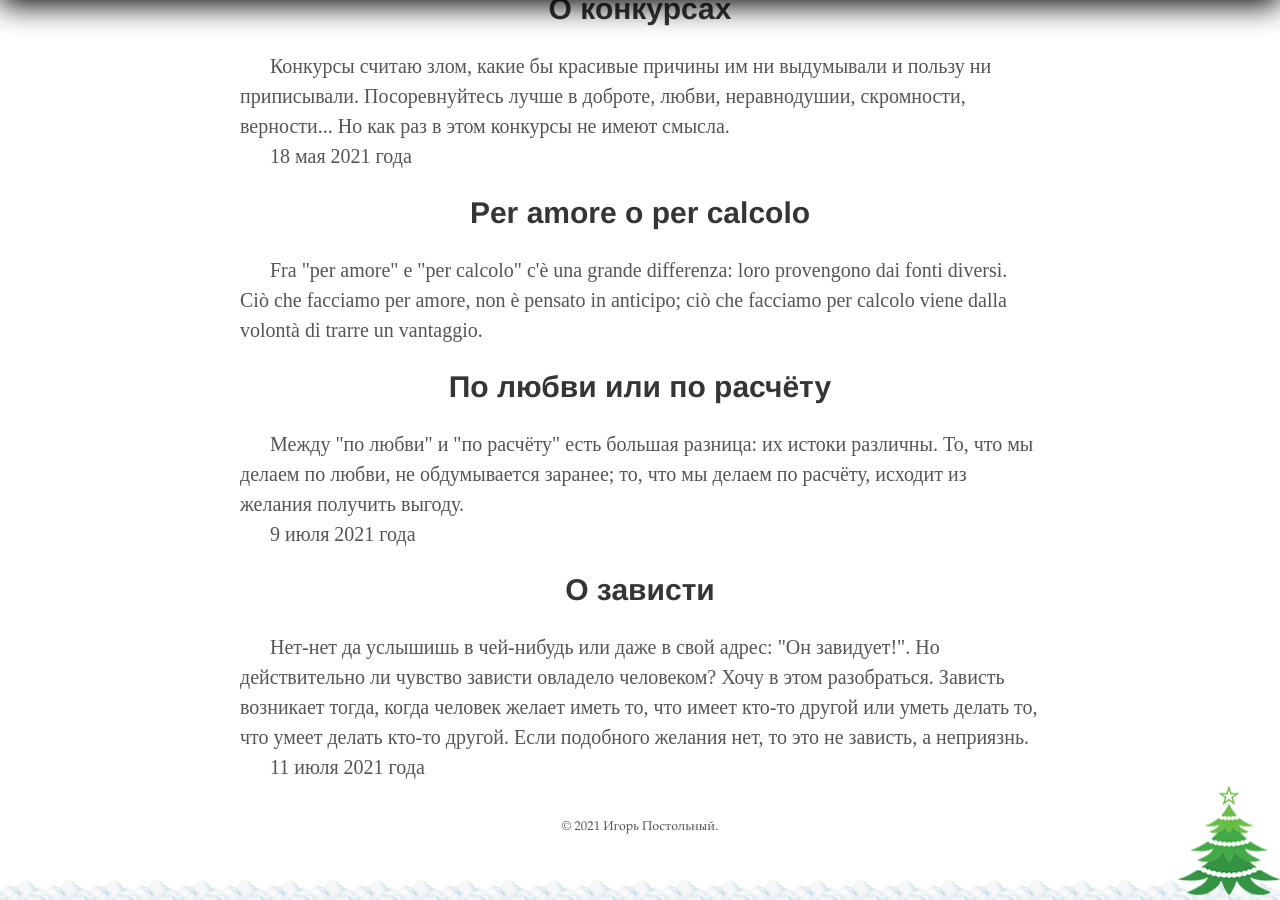
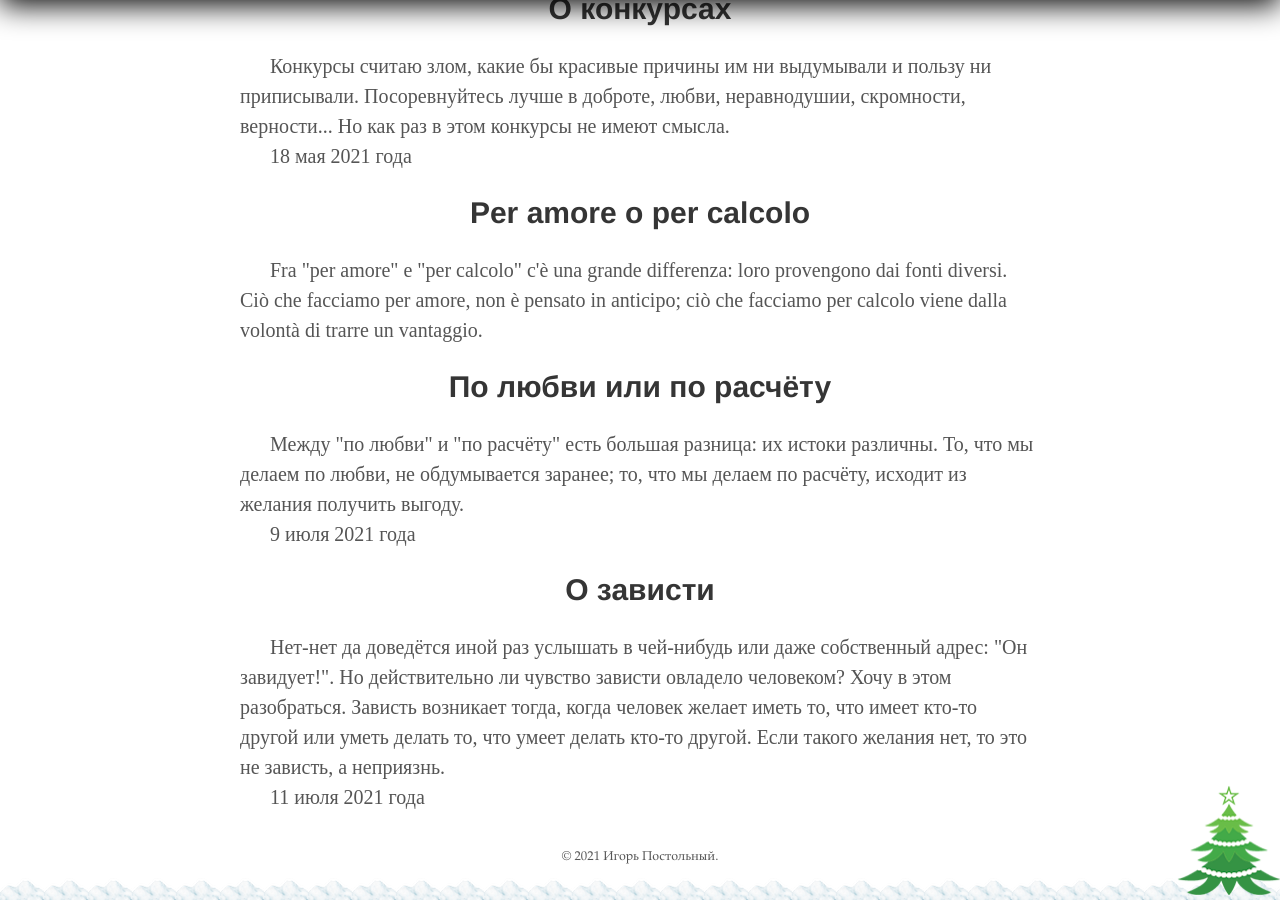
Before and after one commit to postolny/postolny.github.io, a Jekyll site: the page built from _pages/miniature.html, in a window 1280 px wide and 900 px high, scrolled down 4228 px. Built offline with Jekyll 4.4.1, drawn with Linux system fonts in a browser that asks for light colours.

Commit message:
Add files via upload

```diff
--- a/_pages/miniature.html
+++ b/_pages/miniature.html
@@ -82,6 +82,6 @@
   </article>
   <article>
     <h2>О зависти</h2>
-    <p>Нет-нет да услышишь в чей-нибудь или даже в свой адрес: "Он завидует!". Но действительно ли чувство зависти овладело человеком? Хочу в этом разобраться. Зависть возникает тогда, когда человек желает иметь то, что имеет кто-то другой или уметь делать то, что умеет делать кто-то другой. Если подобного желания нет, то это не зависть, а неприязнь.</p>
+    <p>Нет-нет да доведётся иной раз услышать в чей-нибудь или даже собственный адрес: "Он завидует!". Но действительно ли чувство зависти овладело человеком? Хочу в этом разобраться. Зависть возникает тогда, когда человек желает иметь то, что имеет кто-то другой или уметь делать то, что умеет делать кто-то другой. Если такого желания нет, то это не зависть, а неприязнь.</p>
     <p>11 июля 2021 года</p>
   </article>
```
